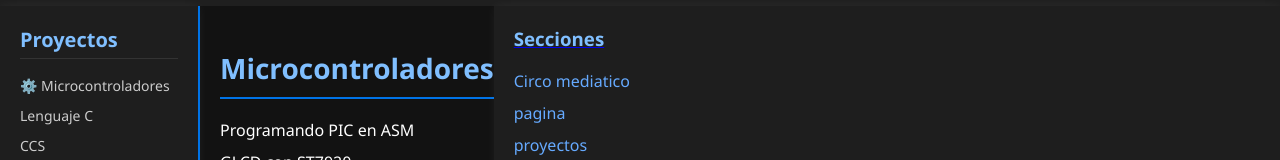
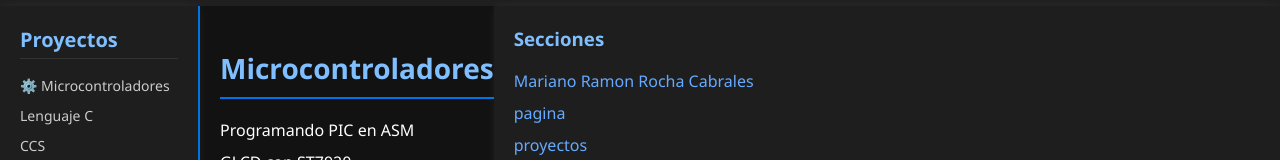
Before and after one commit to AdminMariano/web, a plain HTML site: page docs/proyectos.html in a window 1280 px wide. Shown: the part 346-506 px from the top of the page. Drawn offline with Linux system fonts and the light colour scheme.

```diff
--- a/docs/proyectos.html
+++ b/docs/proyectos.html
@@ -57,7 +57,7 @@
       <aside class="sidebar">
         <h3>Secciones</h3>
         <ul>
-		  <li><a href="https://adminmariano.github.io/web/cae-banda-que-hurtaba-energia-electrica-a-air-e-829985.html">Circo mediatico</a></li>
+		  <li><a href="https://www.linkedin.com/in/mariano-ramon-rocha-cabrales-344800436/">Mariano Ramon Rocha Cabrales</a></li>
 		  <li><a href="https://adminmariano.github.io/web/pagina1.html">pagina</a></li>
 		  <li><a href="https://adminmariano.github.io/web/proyectos.html">proyectos</a></li>
 		  <li><a href="https://adminmariano.github.io/web/catalogo.html">catalogo</a></li>
```
